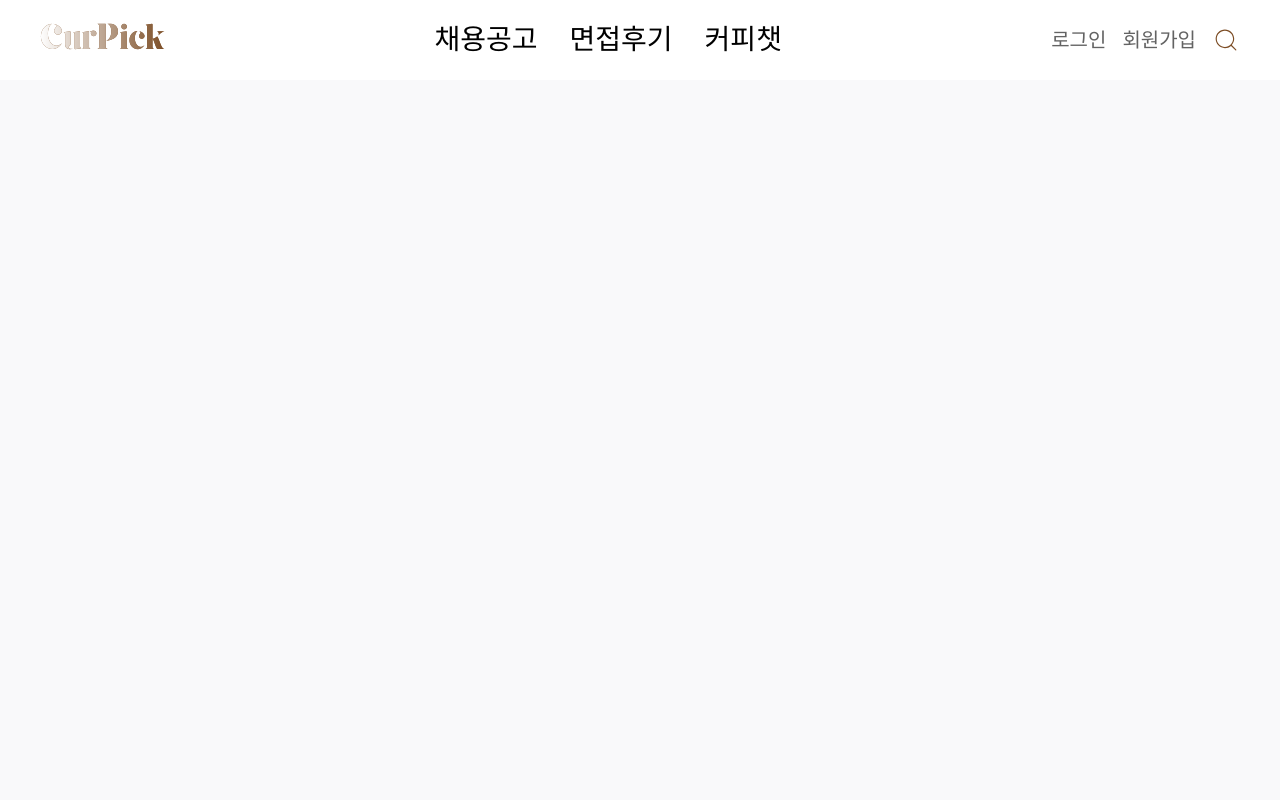
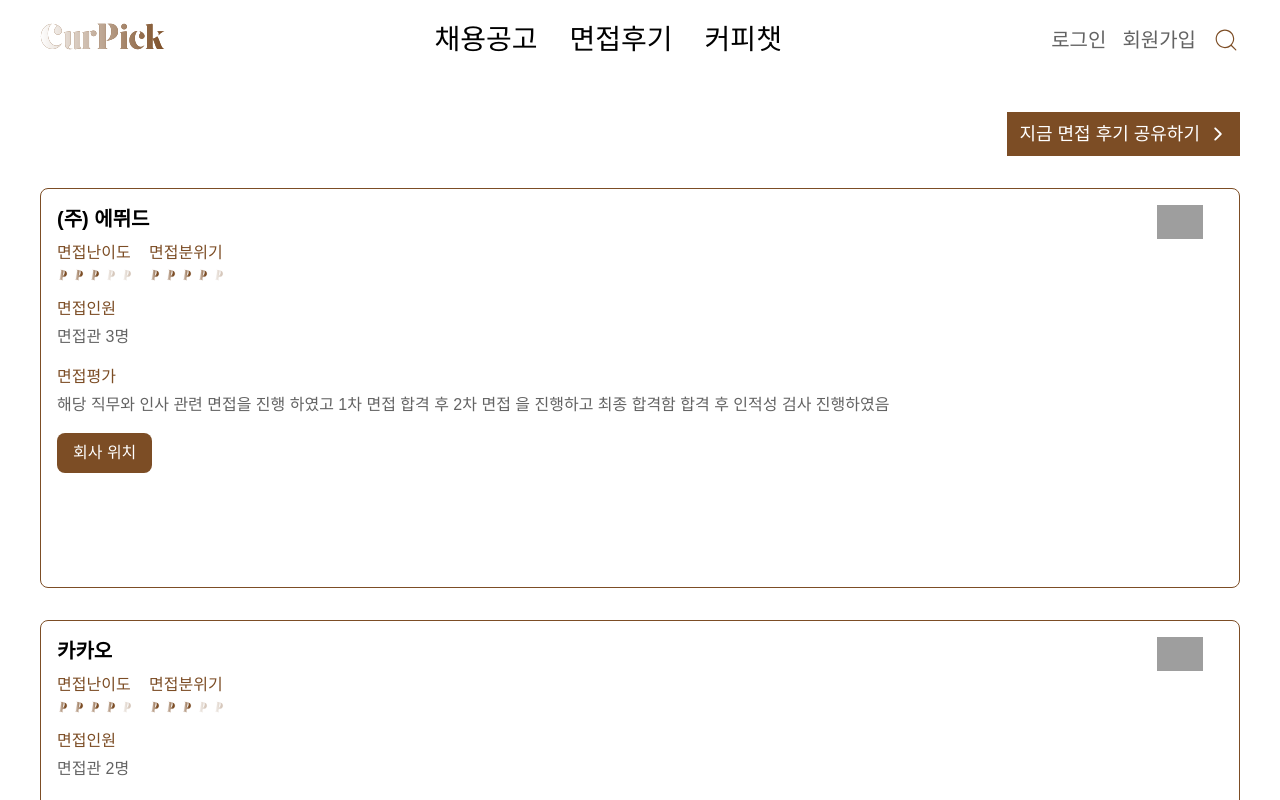
Before and after one commit to dohy-eon/CurPick_Web, a React (Vite) app: page /reviews in a window 1280 px wide. Shown: the top 800 px of the page. Built offline with nearby package versions, Linux system fonts and the light colour scheme; grey boxes are pictures that could not be loaded; a web font is replaced by a local one.

Commit message:
feat: 면접 후기 목록 UI 구현

```diff
--- a/src/App.tsx
+++ b/src/App.tsx
@@ -4,6 +4,7 @@
 import HomePage from './pages/HomePage';
 import LoginPage from './pages/LoginPage';
 import SignupPage from './pages/SignupPage';
+import InterviewReviewPage from './pages/InterviewReviewPage';
 import { UserProvider } from './contexts/UserContext';
 
 function App() {
@@ -16,6 +17,7 @@
             <Route path="/" element={<HomePage />} />
             <Route path="/login" element={<LoginPage />} />
             <Route path="/signup" element={<SignupPage />} />
+            <Route path="/reviews" element={<InterviewReviewPage />} />
           </Routes>
         </div>
       </Router>
--- a/src/components/Header.tsx
+++ b/src/components/Header.tsx
@@ -1,6 +1,5 @@
 import React from 'react';
 import { Link } from 'react-router-dom';
-import { FaSearch } from 'react-icons/fa';
 import { CiSearch } from 'react-icons/ci';
 import { useUser } from '../contexts/UserContext';
 
--- /dev/null
+++ b/src/components/InterviewReview.tsx
@@ -0,0 +1,85 @@
+import React from 'react';
+import CurpickCheck from '../assets/CurpickCheck.svg';
+
+interface InterviewReviewProps {
+  id: number;
+  company: string;
+  interviewerCount: number;
+  review: string;
+  difficulty: number;
+  mood: number;
+  createdAt: string;
+  updatedAt: string;
+  companyLogo?: string;
+}
+
+const InterviewReview: React.FC<InterviewReviewProps> = ({
+  company,
+  interviewerCount,
+  review,
+  difficulty,
+  mood,
+  companyLogo
+}) => {
+  const renderChecks = (count: number) => {
+    return Array.from({ length: 5 }, (_, i) => (
+      <img
+        key={i}
+        src={CurpickCheck}
+        alt="check"
+        className={`w-3 h-3 ${i < count ? 'opacity-100' : 'opacity-30'}`}
+      />
+    ));
+  };
+
+  return (
+    <div className="w-[1200px] h-[400px] border border-curpick-brown rounded-lg p-4 relative">
+      <div className="flex items-start gap-4">
+        <div className="flex-1">
+          <div className="flex items-center gap-2 mb-2">
+            <h2 className="text-xl font-semibold">{company}</h2>
+          </div>
+
+          <div className="space-y-4">
+            <div className="flex items-center gap-4">
+              <div>
+                <p className="text-curpick-brown mb-1">면접난이도</p>
+                <div className="flex gap-1">
+                  {renderChecks(difficulty)}
+                </div>
+              </div>
+              <div>
+                <p className="text-curpick-brown mb-1">면접분위기</p>
+                <div className="flex gap-1">
+                  {renderChecks(mood)}
+                </div>
+              </div>
+            </div>
+
+            <div>
+              <p className="text-curpick-brown mb-1">면접인원</p>
+              <p className="text-text-gray">면접관 {interviewerCount}명</p>
+            </div>
+
+            <div>
+              <p className="text-curpick-brown mb-1">면접평가</p>
+              <p className="text-text-gray whitespace-pre-line">{review}</p>
+            </div>
+          </div>
+
+          <button className="mt-4 bg-curpick-brown text-white px-4 py-2 rounded-lg">
+            회사 위치
+          </button>
+        </div>
+
+        {companyLogo && (
+          <div className="w-[86px] h-[34px]">
+            <img src={companyLogo} alt={company} className="w-full h-full object-contain" />
+          </div>
+        )}
+      </div>
+    </div>
+  );
+};
+
+export default InterviewReview;
--- /dev/null
+++ b/src/pages/InterviewReviewPage.tsx
@@ -0,0 +1,50 @@
+import React from 'react';
+import InterviewReview from '../components/InterviewReview';
+import { IoIosArrowForward } from 'react-icons/io';
+
+const InterviewReviewPage: React.FC = () => {
+  const mockReviews = [
+    {
+      id: 1,
+      company: "(주) 에뛰드",
+      interviewerCount: 3,
+      review: "해당 직무와 인사 관련 면접을 진행 하였고 1차 면접 합격 후 2차 면접 을 진행하고 최종 합격함 합격 후 인적성 검사 진행하였음",
+      difficulty: 3,
+      mood: 4,
+      createdAt: "2024-03-20T10:00:00",
+      updatedAt: "2024-03-20T10:00:00",
+      companyLogo: "/path/to/etude-logo.png"
+    },
+    {
+      id: 2,
+      company: "카카오",
+      interviewerCount: 2,
+      review: "분위기는 편안했지만 질문은 다소 날카로웠어요. 기술 면접과 인성 면접이 함께 진행되었습니다.",
+      difficulty: 4,
+      mood: 3,
+      createdAt: "2024-03-19T15:00:00",
+      updatedAt: "2024-03-19T15:00:00",
+      companyLogo: "/path/to/kakao-logo.png"
+    }
+  ];
+
+  return (
+    <div className="min-h-screen bg-white p-8">
+      <div className="max-w-[1200px] mx-auto space-y-8">
+        <div className="flex justify-end">
+          <button className="bg-curpick-brown text-white px-3 py-2 text-lg flex items-center gap-2">
+            지금 면접 후기 공유하기 <IoIosArrowForward className="w-5 h-5" />
+          </button>
+        </div>
+
+        <div className="space-y-8">
+          {mockReviews.map((review) => (
+            <InterviewReview key={review.id} {...review} />
+          ))}
+        </div>
+      </div>
+    </div>
+  );
+};
+
+export default InterviewReviewPage;
--- /dev/null
+++ b/src/vite-env.d.ts
@@ -0,0 +1,6 @@
+/// <reference types="vite/client" />
+
+declare module '*.svg' {
+  const content: string;
+  export default content;
+}
```
Also changed, not shown: src/assets/CurpickCheck.svg (added).
